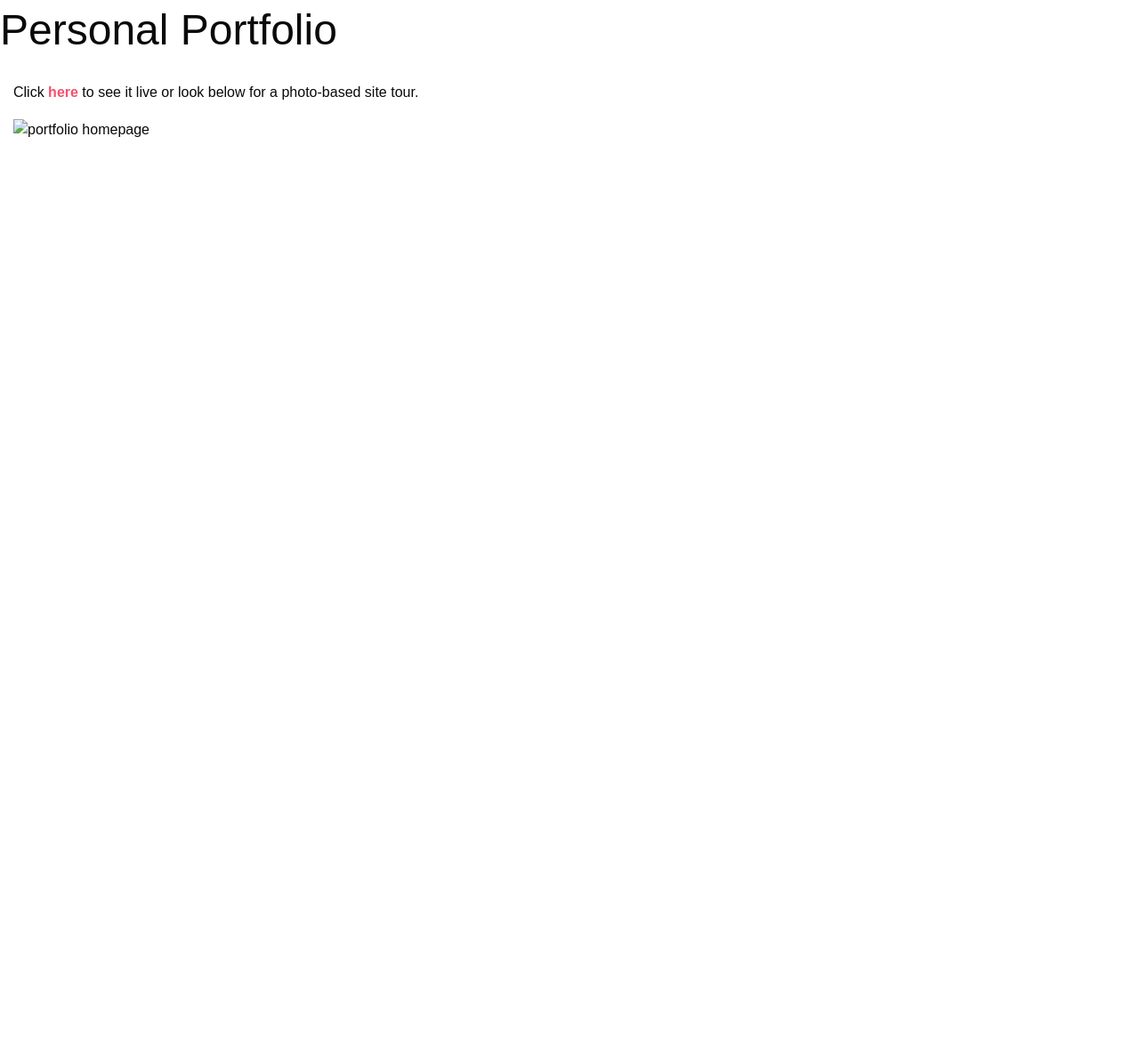
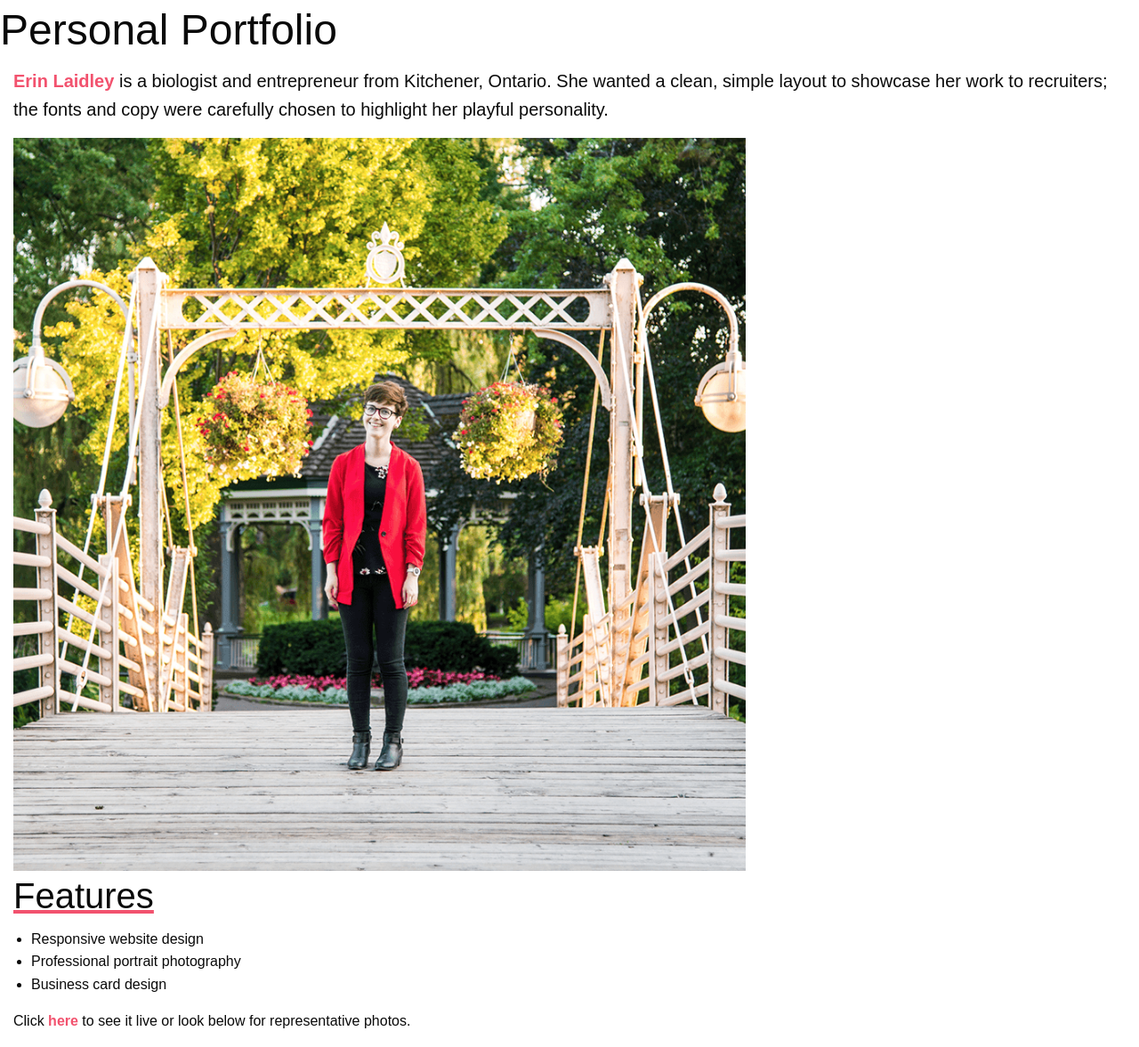
Before and after one commit to eclaidley/panda-designs, a plain HTML site: page erin-portfolio.html in a window 1280 px wide. Shown: the whole page at 89% size. Before the commit the page ends 800 px from the top, so only its background shows below. Drawn offline with nearby package versions, Linux system fonts and the light colour scheme; a web font is replaced by a local one.

Commit message:
erin portfolio copy

```diff
--- a/erin-portfolio.html
+++ b/erin-portfolio.html
@@ -14,11 +14,19 @@
     <div class="grid-container fluid">
       <div class="grid-x grid-padding-x">
       	<div class="small-12 cell">
-              <p></p>
-              <p>Click <strong><a href="https://eclaidley.github.io">here</a></strong> to see it live or look below for a photo-based site tour.</p>
+          <p class="lead"><a href="https://eclaidley.github.io">Erin Laidley</a> is a biologist and entrepreneur from Kitchener, Ontario. She wanted a clean, simple layout to showcase her work to recruiters; the fonts and copy were carefully chosen to highlight her playful personality.</p>
         </div>
         <div class="small-8 cell">
-              <img src="#" alt="portfolio homepage">
+          <img src="img/work/erin-portfolio.png" alt="Portfolio homepage">
+        </div>
+        <div class="small-12 cell">
+          <h2>Features</h2>
+          <ul>
+            <li>Responsive website design</li>
+            <li>Professional portrait photography</li>
+            <li>Business card design</li>
+          </ul>
+          <p>Click <strong><a href="https://eclaidley.github.io">here</a></strong> to see it live or look below for representative photos.</p>
         </div>
       </div>
     </div>
```
Also changed, not shown: css/app.css (line endings or trailing spaces). Lines whose indentation alone changed are shown as unchanged.
